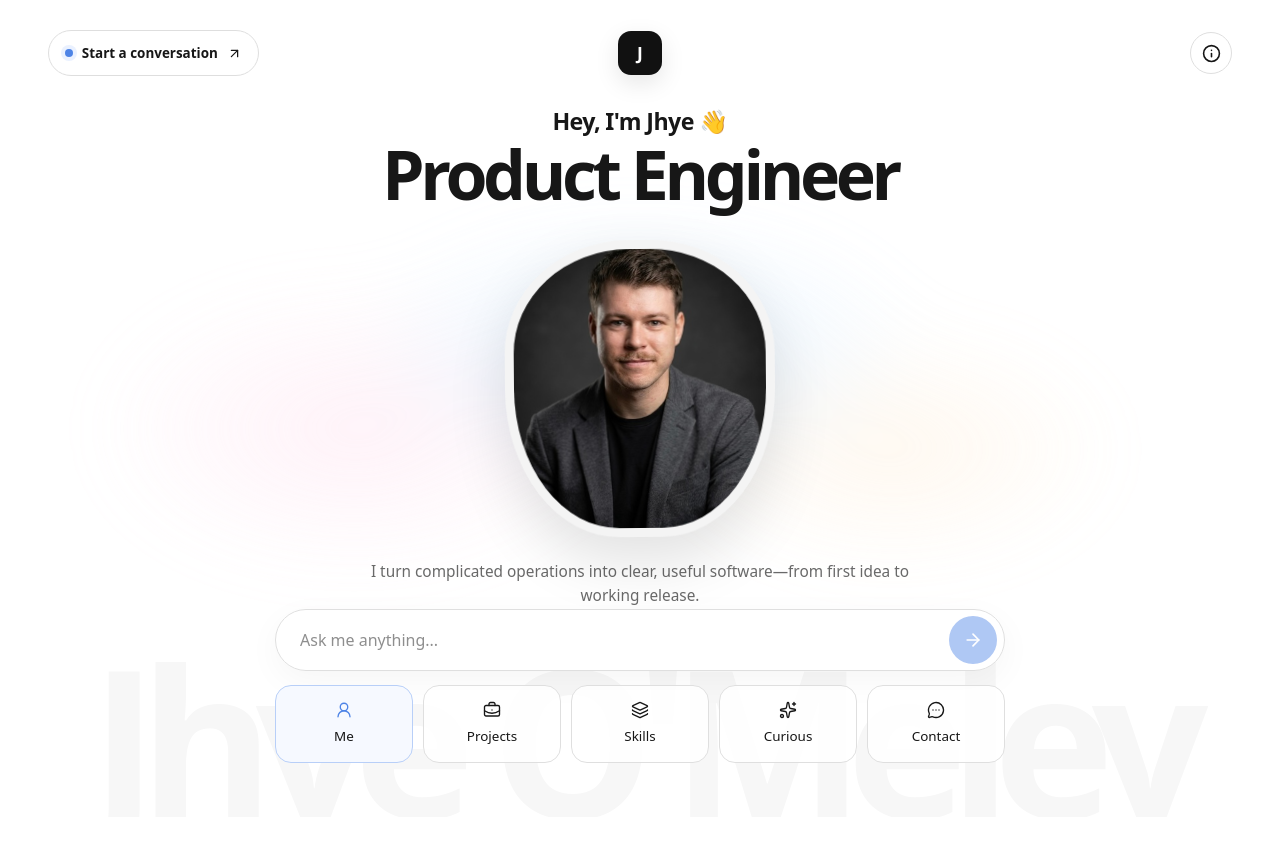
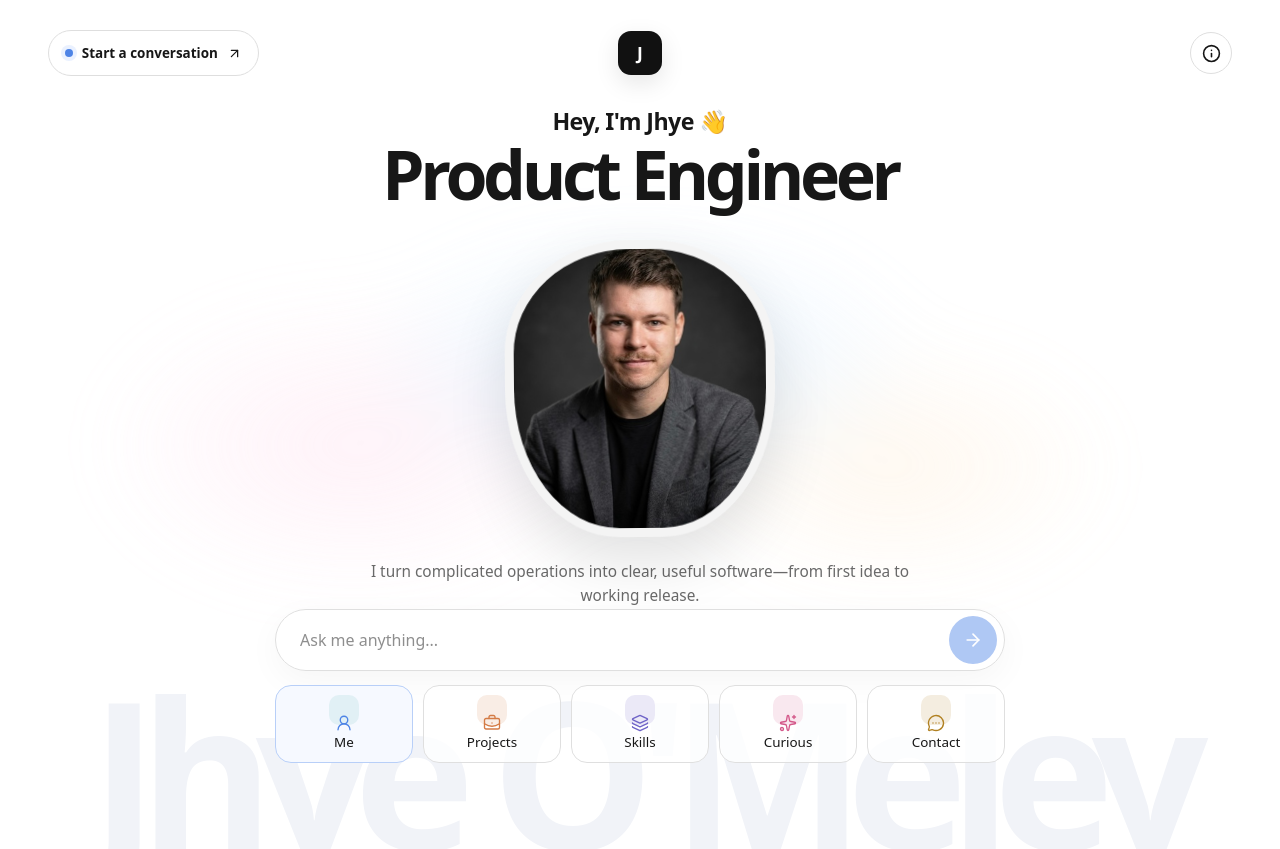
Before and after one commit to TheJhyeFactor/jhye-dev, a Next.js app: page / in a window 1280 px wide. Before the commit the page ends 817 px from the top, so only its background shows below. Built offline with nearby package versions, Linux system fonts and the light colour scheme.

Commit message:
Add color and language marks to portfolio UI

```diff
--- a/src/app/globals.css
+++ b/src/app/globals.css
@@ -392,7 +392,7 @@ button, input, textarea { font: inherit; }
 .hero-portrait img { object-position: center 20%; }
 .hero-summary { max-width: 540px; margin-top: 1.4rem; color: #696969; font-size: 0.96rem; line-height: 1.6; }
 
-.portfolio-controls { position: relative; z-index: 4; width: min(730px, 100%); margin: 0 auto 26px; }
+.portfolio-controls { position: relative; z-index: 4; width: min(730px, 100%); margin: 0 auto 58px; }
 .portfolio-question {
   display: grid;
   min-height: 62px;
@@ -439,14 +439,15 @@ button, input, textarea { font: inherit; }
 .portfolio-nav button:hover { border-color: #b9b9b9; transform: translateY(-2px); }
 .portfolio-nav button.is-active { border-color: #b8cff8; background: #f6f9ff; }
 .portfolio-nav button:focus-visible, .portfolio-question button:focus-visible { outline: 3px solid #a7c5ff; outline-offset: 3px; }
-.portfolio-nav svg { width: 18px; height: 18px; stroke-width: 1.8; }
+.portfolio-nav svg { position: absolute; width: 18px; height: 18px; stroke-width: 1.8; color: var(--nav-color); transform: translateY(-1px); }
+.portfolio-nav button::before { width: 30px; height: 30px; border-radius: 10px; background: color-mix(in srgb, var(--nav-color) 14%, white); content: ''; }
 .portfolio-nav button.is-active svg { color: var(--portfolio-blue); }
 .portfolio-watermark {
   position: absolute;
   z-index: 0;
   bottom: 0.02em;
   left: 50%;
-  color: #f7f7f7;
+  color: #f1f3f8;
   font-size: clamp(7rem, 16vw, 13rem);
   font-weight: 850;
   letter-spacing: -0.09em;
@@ -495,6 +496,11 @@ button, input, textarea { font: inherit; }
 .skill-grid button:hover, .skill-grid button.is-selected { padding-left: 0.9rem; background: #f6f9ff; color: #315fbe; }
 .skill-grid button:focus-visible { outline: 3px solid #a7c5ff; outline-offset: -3px; }
 .skill-grid span, .capability-stack > article > span, .curious-grid > article > span { color: #999; font-size: 0.68rem; font-weight: 650; letter-spacing: 0.08em; }
+.skill-grid .skill-index { width: 22px; flex: 0 0 22px; }
+.skill-mark { position: relative; display: grid; width: 34px; height: 34px; flex: 0 0 34px; place-items: center; border-radius: 10px; background: color-mix(in srgb, var(--skill-color) 14%, white); color: var(--skill-color); }
+.skill-mark svg { width: 17px; height: 17px; stroke-width: 2.1; }
+.skill-mark b { position: absolute; font-size: 0.54rem; font-weight: 800; letter-spacing: -0.03em; }
+.skill-mark svg + b { display: none; }
 .skill-grid strong { font-size: 0.95rem; }
 .skill-explorer { display: grid; grid-template-rows: auto 1fr; gap: 18px; }
 .skill-detail { min-height: 170px; border: 1px solid #dedede; border-radius: 18px; padding: 1.35rem; background: #fff; }
@@ -604,6 +610,7 @@ button, input, textarea { font: inherit; }
   .dialog-image { min-height: 300px; }
   .dialog-copy { padding: 2rem 1.5rem 2.5rem; }
   .view-projects .portfolio-stage, .view-skills .portfolio-stage, .view-fun .portfolio-stage, .view-contact .portfolio-stage { place-items: start center; }
+  .portfolio-controls { margin-bottom: 30px; }
   .view-projects .portfolio-controls, .view-skills .portfolio-controls, .view-fun .portfolio-controls, .view-contact .portfolio-controls { margin-top: 1rem; }
 }
 
--- a/src/components/InteractivePortfolio.tsx
+++ b/src/components/InteractivePortfolio.tsx
@@ -1,11 +1,17 @@
 'use client'
 
 import Image from 'next/image'
-import { FormEvent, useEffect, useRef, useState } from 'react'
+import { FormEvent, useEffect, useRef, useState, type ComponentType } from 'react'
 import {
   ArrowRight,
   ArrowUpRight,
+  Atom,
+  Braces,
   BriefcaseBusiness,
+  Cloud,
+  Code2,
+  Database,
+  GitBranch,
   Layers3,
   Mail,
   MessageCircleMore,
@@ -18,12 +24,29 @@ import type { Project } from '@/data/portfolio'
 type PortfolioView = 'me' | 'projects' | 'skills' | 'fun' | 'contact'
 
 const navigation = [
-  { id: 'me' as const, label: 'Me', icon: UserRound },
-  { id: 'projects' as const, label: 'Projects', icon: BriefcaseBusiness },
-  { id: 'skills' as const, label: 'Skills', icon: Layers3 },
-  { id: 'fun' as const, label: 'Curious', icon: Sparkles },
-  { id: 'contact' as const, label: 'Contact', icon: MessageCircleMore },
+  { id: 'me' as const, label: 'Me', icon: UserRound, color: '#2b91b8' },
+  { id: 'projects' as const, label: 'Projects', icon: BriefcaseBusiness, color: '#d47b45' },
+  { id: 'skills' as const, label: 'Skills', icon: Layers3, color: '#6e63c7' },
+  { id: 'fun' as const, label: 'Curious', icon: Sparkles, color: '#d4598a' },
+  { id: 'contact' as const, label: 'Contact', icon: MessageCircleMore, color: '#b18122' },
 ]
+
+const skillMarks: Record<string, { label: string; icon: ComponentType<{ 'aria-hidden'?: boolean | 'true' | 'false' }>; color: string }> = {
+  React: { label: '⚛', icon: Atom, color: '#2b91b8' },
+  'Next.js': { label: 'N', icon: Braces, color: '#171717' },
+  TypeScript: { label: 'TS', icon: Braces, color: '#3178c6' },
+  'Node.js': { label: 'JS', icon: Code2, color: '#7f9d32' },
+  Firebase: { label: 'FB', icon: Cloud, color: '#e0a62c' },
+  PostgreSQL: { label: 'SQL', icon: Database, color: '#3978a6' },
+  Python: { label: 'PY', icon: Code2, color: '#447da8' },
+  'Tailwind CSS': { label: 'TW', icon: Layers3, color: '#2d9fbd' },
+  Vercel: { label: '▲', icon: TriangleMark, color: '#171717' },
+  Git: { label: 'GIT', icon: GitBranch, color: '#de654d' },
+}
+
+function TriangleMark({ 'aria-hidden': ariaHidden }: { 'aria-hidden'?: boolean | 'true' | 'false' }) {
+  return <span aria-hidden={ariaHidden} />
+}
 
 const questionRoutes: Array<{ terms: string[]; view: PortfolioView }> = [
   { terms: ['project', 'work', 'build', 'built', 'portfolio', 'tripmate', 'buildly', 'tradieflow', 'castivo', 'quickmeet'], view: 'projects' },
@@ -131,7 +154,7 @@ export default function InteractivePortfolio() {
         {reply && <p className="portfolio-reply" role="status">{reply}</p>}
 
         <nav className="portfolio-nav" aria-label="Portfolio sections">
-          {navigation.map(({ id, label, icon: Icon }) => (
+          {navigation.map(({ id, label, icon: Icon, color }) => (
             <button
               key={id}
               type="button"
@@ -139,6 +162,7 @@ export default function InteractivePortfolio() {
               onClick={() => showView(id)}
               aria-pressed={activeView === id}
               aria-controls="portfolio-content"
+              style={{ '--nav-color': color } as React.CSSProperties}
             >
               <Icon aria-hidden="true" />
               <span>{label}</span>
@@ -278,11 +302,15 @@ function SkillsView() {
       <div className="skill-layout">
         <div className="skill-explorer">
           <div className="skill-grid" role="list" aria-label="Technical skills">
-            {skills.map((skill, index) => (
+            {skills.map((skill, index) => {
+              const mark = skillMarks[skill]
+              const MarkIcon = mark.icon
+              return (
               <button key={skill} type="button" className={selectedSkill === skill ? 'is-selected' : undefined} onClick={() => setSelectedSkill(skill)} aria-pressed={selectedSkill === skill}>
-                <span>{String(index + 1).padStart(2, '0')}</span><strong>{skill}</strong>
+                <span className="skill-index">{String(index + 1).padStart(2, '0')}</span><span className="skill-mark" style={{ '--skill-color': mark.color } as React.CSSProperties}><MarkIcon aria-hidden="true" /><b>{mark.label}</b></span><strong>{skill}</strong>
               </button>
-            ))}
+              )
+            })}
           </div>
           <article className="skill-detail" aria-live="polite">
             <p className="panel-kicker">Selected skill</p>
```
